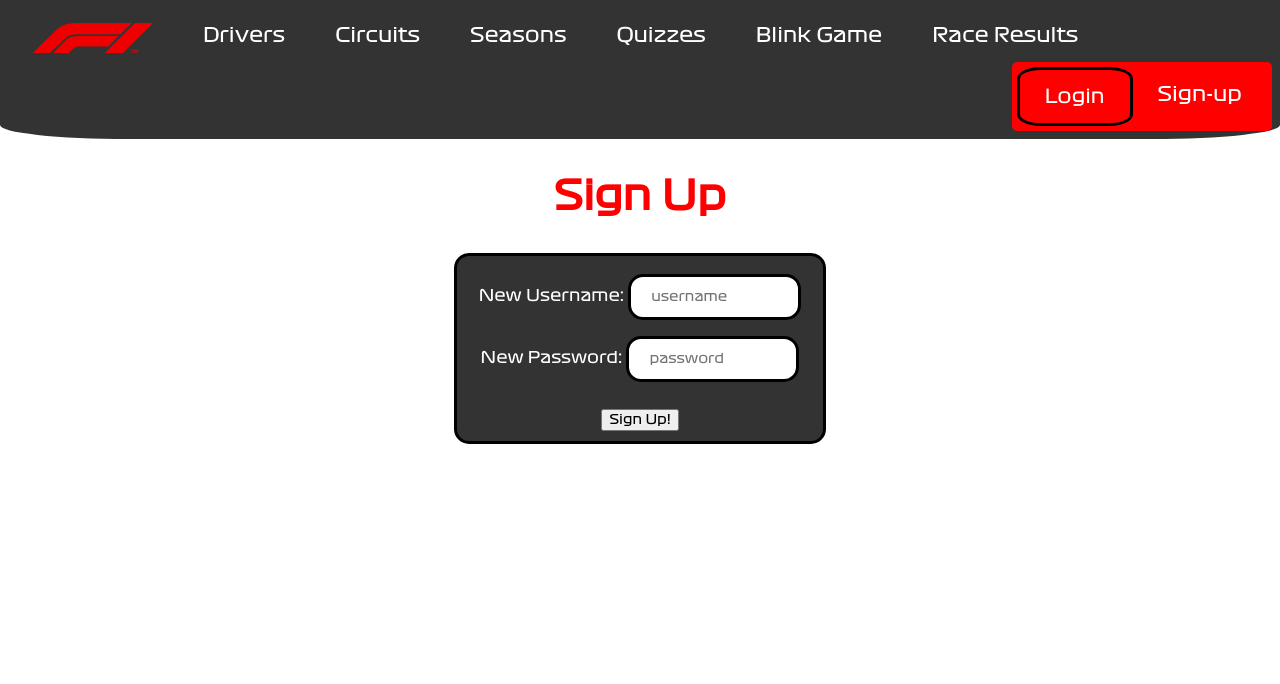
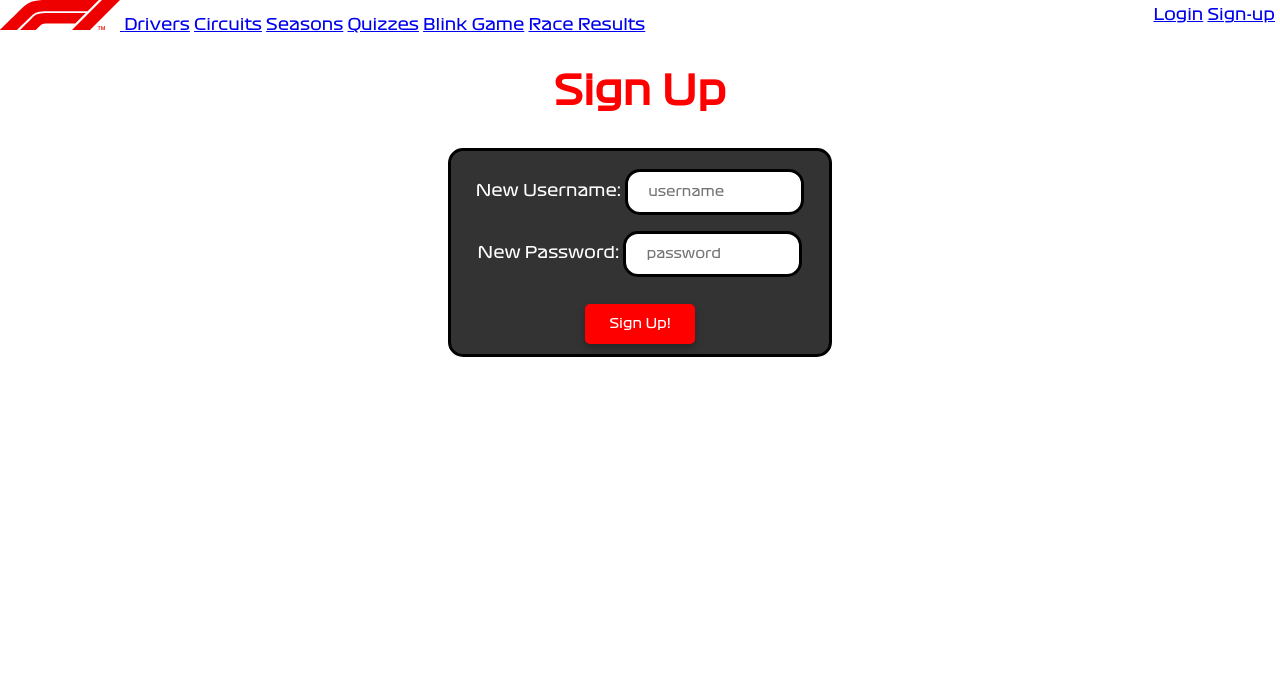
Before and after one commit to itudb2319/itudb2319, a Flask app: page /auth/signUp in a window 1280 px wide. Shown: the top 684 px of the page. Run offline with Flask 3, Linux system fonts and the light colour scheme.

Commit message:
Some attributes changed, some added

```diff
--- a/app/static/css/style.css
+++ b/app/static/css/style.css
@@ -1,3 +1,5 @@
+/*Layout Style*/
+
 @font-face {
     font-family: 'f1_font';
     src: url('../fonts/font_f1_regular.otf') format('opentype');
@@ -10,13 +12,14 @@
 
 body {
     background-color: white;
+    margin: 0px;
 }
 
-article {
+#layout_section {
     margin-top: 20px;
-    margin-left:20px;
-    margin-right:20px;
-    margin-bottom:150px;
+    margin-left: 80px;
+    margin-right: 80px;
+    margin-bottom: 120px;
 }
 
 h1 {
@@ -26,38 +29,13 @@
     font-size: 2.5em;
 }
 
-table {
-    border-collapse: collapse;
-    width: 100%;
+#user_panel {
+    padding: 5px;
+    transition: background-color 0.3s ease;
+    border-radius: 5px;
 }
 
-th, td {
-    padding: 5px;
-    text-align: left;
-    border-bottom: 1px solid #ddd;
-}
-
-
-tr:hover {
-    background-color: #ffdf00;
-}
-
-.center {
-    margin-left: auto;
-    margin-right: auto;
-    text-align: center;
-}
-
-.logo {
-    left: 0;
-    top: 0;
-}
-
-body {
-    margin: 0px;
-}
-
-.topnav {
+#topnav {
     top: 0;
     background-color: #333;
     border-radius: 0 0 10% 10%;
@@ -68,7 +46,7 @@
     position: sticky;
 }
 
-.topnav a {
+#topnav a {
     float: left;
     font-size: 20px;
     color: white;
@@ -78,55 +56,17 @@
     border-bottom: none;
 }
 
-.topnav a:hover {
+#topnav a:hover {
     background-color: white;
     color: black;
     border-radius: 20%;
-    border: 3px solid black;
 }
 
-.topnav a.active {
+#topnav a.active {
     background-color: red;
     color: white;
     font-size: 120%;
     border-radius: 20%;
-    border: 3px solid black;
-}
-
-.table-caption {
-    font-size: 18px;
-    text-align: left;
-    padding: 5px 40px;
-    color: #555;
-    text-transform: uppercase
-}
-
-form {
-    width: 30%;
-    background-color: #333;
-    border-radius: 15px;
-    padding: 10px;
-    box-sizing: border-box;
-    border: 3px solid black;
-    outline: none;
-    color:white;
-    font-weight: 500;
-}
-
-input[type=text], input[type=password] {
-    width: 50%;
-    padding: 12px 20px;
-    margin: 8px 0;
-    border-radius: 15px;
-    box-sizing: border-box;
-    border: 3px solid black;
-    -webkit-transition: 0.5s;
-    transition: 0.5s;
-    outline: none;
-}
-
-#user_panel {
-    float: right;
 }
 
 #footer {
@@ -146,8 +86,101 @@
 }
 
 #user_panel {
+    float: right;
+}
+
+/*Table Style*/
+
+table {
+    border-collapse: collapse;
+    width: 100%;
+}
+
+th, td {
     padding: 5px;
+    text-align: left;
+    border-bottom: 1px solid #ddd;
+}
+
+
+tr:hover {
+    background-color: #ffdf00;
+}
+
+.table-caption {
+    font-size: 18px;
+    text-align: left;
+    padding: 5px 40px;
+    color: #555;
+    text-transform: uppercase
+}
+
+/* Form Style */
+
+form {
+    width: 30%;
+    background-color: #333;
+    border-radius: 15px;
+    padding: 10px;
+    box-sizing: border-box;
+    border: 3px solid black;
+    outline: none;
+    color:white;
+    font-weight: 500;
+}
+
+.center {
+    margin-left: auto;
+    margin-right: auto;
+    text-align: center;
+}
+
+input[type=text], input[type=password], input[type=email], textarea {
+    width: 50%;
+    padding: 12px 20px;
+    margin: 8px 0;
+    border-radius: 15px;
+    box-sizing: border-box;
+    border: 3px solid black;
+    -webkit-transition: 0.5s;
+    transition: 0.5s;
+    outline: none;
+}
+
+/* Button Style */
+
+.f1-button {
     background-color: red;
+    border: none;
+    color: white;
+    padding: 12px 24px;
+    cursor: pointer;
+    border-radius: 5px;
+    box-shadow: 0 4px 8px rgba(0, 0, 0, 0.3);
     transition: background-color 0.3s ease;
-    border-radius: 5px;
 }
+
+.f1-button:hover {
+    background-color: green;
+}
+
+/* Filter Style */
+
+.dropdown-content {
+    float: right;
+    display: none;
+    position: absolute;
+    background-color: #333;
+    border: 3px solid black;
+    padding: 12px;
+    z-index: 1;
+}
+.dropdown-content label {
+    display: block;
+    margin-bottom: 8px;
+    color:white
+}
+
+.filter {
+    float:right;
+}
```
